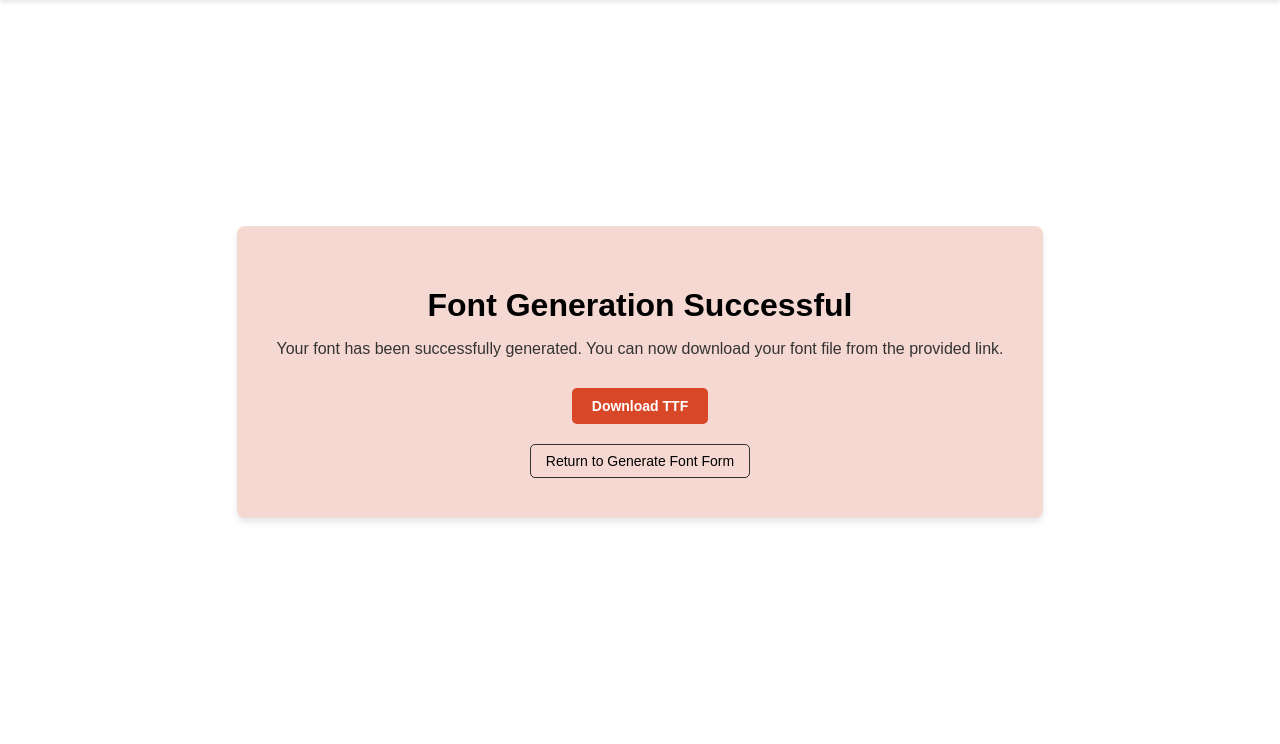
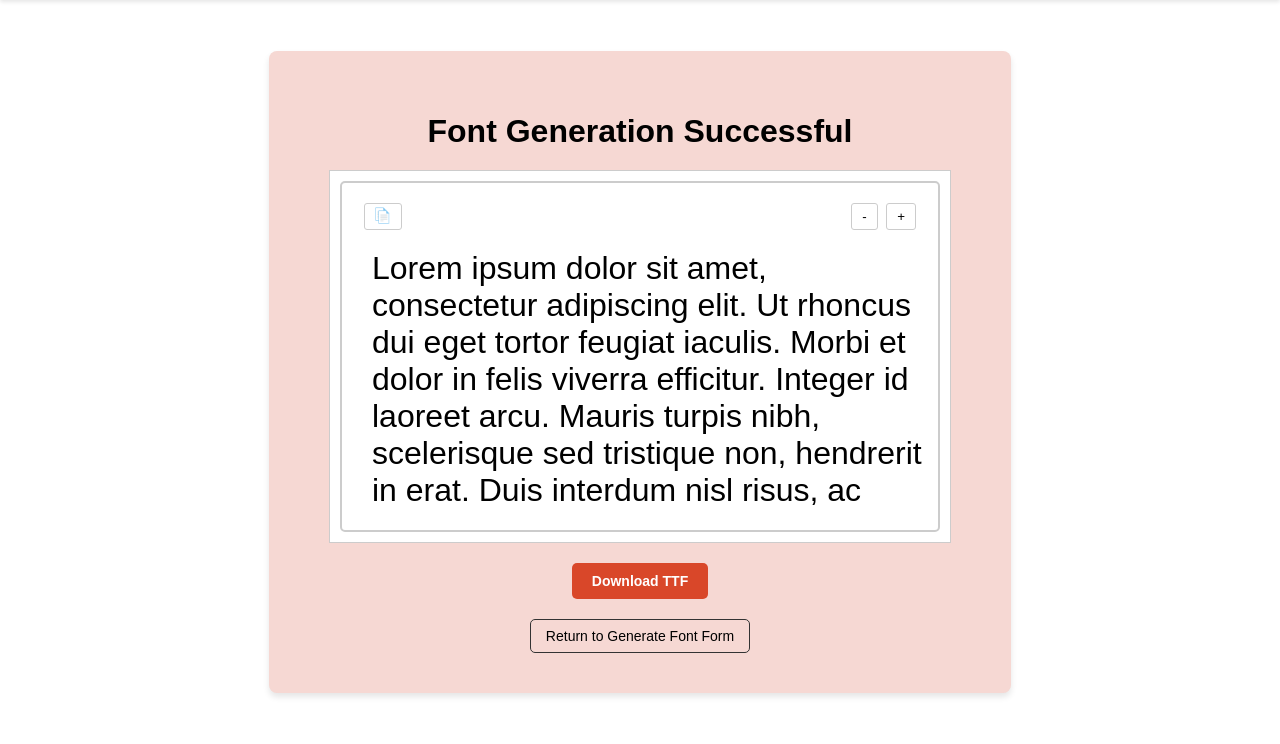
Before and after one commit to mjishnu/font-generation, a Django app: template FontGeneration/app/templates/app/success.html in a window 1280 px wide. Shown: the part 56-800 px from the top of the page. Run offline with Django 5.2, Linux system fonts and the light colour scheme; the template is opened without the code that fills it: most values are stand-ins (such as "Sample title", 1, 10 or a date in 2020).

Commit message:
add preview

```diff
--- a/FontGeneration/app/templates/app/success.html
+++ b/FontGeneration/app/templates/app/success.html
@@ -63,11 +63,118 @@
     .return-button:hover {
       background-color: #f0f0f0;
     }
+
+    .page-container {
+      margin: 20px;
+      padding: 10px;
+      background-color: #fff;
+      border: 1px solid #ccc;
+      width: 100%;
+      max-width: 600px;
+    }
+    .paper-content {
+      width: 100%;
+      height: 250px;
+      padding: 10px;
+      margin: auto;
+      white-space: pre-wrap;
+      word-wrap: break-word;
+      overflow-y: auto;
+      outline: none;
+      direction: ltr;
+      text-align: left;
+    }
+    .paper-content:focus {
+      outline: none;
+      box-shadow: none;
+    }
+    .font-controls {
+      text-align: right;
+      margin-bottom: 10px;
+      display: flex;
+      justify-content: space-between;
+      align-items: center;
+    }
+    .font-button {
+      padding: 5px 10px;
+      margin: 0 2px;
+      border: 1px solid #ccc;
+      border-radius: 3px;
+      background: #fff;
+      cursor: pointer;
+    }
+    .font-button:hover {
+      background: #f0f0f0;
+    }
+    .paper {
+      padding: 20px;
+      border: 2px solid #ccc;
+      border-radius: 5px;
+    }
+    .left-controls {
+      display: flex;
+      gap: 5px;
+    }
   </style>
+  <script>
+    function loadFont() {
+      const fontName = '{{ font_name }}' // From Django view
+      const fontUrl = '{{ download_url }}' // From Django view
+
+      // Create dynamic style element
+      const style = document.createElement('style')
+      style.textContent = '@font-face {' + 'font-family: "' + fontName + '";' + 'src: url("' + fontUrl + '") format("truetype");' + '}'
+      document.head.appendChild(style)
+
+      // Apply font to content
+      const content = document.querySelector('.paper-content')
+      content.style.fontFamily = '"' + fontName + '", sans-serif'
+      content.style.fontSize = '32px'
+    }
+
+    // Load font when document is ready
+    document.addEventListener('DOMContentLoaded', loadFont)
+    function changeFontSize(action) {
+      var content = document.getElementById('note')
+      var currentSize = window.getComputedStyle(content).fontSize
+      var newSize = parseInt(currentSize)
+
+      if (action === 'increase') {
+        newSize += 2
+      } else {
+        newSize -= 2
+      }
+      content.style.fontSize = newSize + 'px'
+    }
+    function copyText() {
+      var content = document.getElementById('note')
+      var text = content.innerText
+      navigator.clipboard.writeText(text).then(function () {
+        var copyButton = document.getElementById('copybtn')
+        copyButton.innerHTML = '✓ Copied!'
+        setTimeout(function () {
+          copyButton.innerHTML = '<span style="font-size: .875em; margin-right: .125em; position: relative; top: -.25em; left: -.125em">📄<span style="position: absolute; top: .25em; left: .25em">📄</span></span>'
+        }, 2000)
+      })
+    }
+  </script>
   <div class="main-container">
     <div class="success-box">
       <h1>Font Generation Successful</h1>
-      <p>Your font has been successfully generated. You can now download your font file from the provided link.</p>
+      <div class="page-container">
+        <div class="paper">
+          <div class="font-controls">
+            <div class="left-controls">
+              <button id="copybtn" onclick="copyText()" class="font-button"><span style="font-size: .875em; margin-right: .125em; position: relative; top: -.25em; left: -.125em">📄<span style="position: absolute; top: .25em; left: .25em">📄</span></span></button>
+            </div>
+            <div class="right-controls">
+              <button onclick="changeFontSize('decrease')" class="font-button">-</button>
+              <button onclick="changeFontSize('increase')" class="font-button">+</button>
+            </div>
+          </div>
+          <div class="paper-content" id="note" contenteditable="true">Lorem ipsum dolor sit amet, consectetur adipiscing elit. Ut rhoncus dui eget tortor feugiat iaculis. Morbi et dolor in felis viverra efficitur. Integer id laoreet arcu. Mauris turpis nibh, scelerisque sed tristique non, hendrerit in erat. Duis interdum nisl risus, ac ultrices ipsum auctor at. Aliquam faucibus iaculis metus sit amet tincidunt. Vestibulum cursus urna vel nunc imperdiet suscipiti.</div>
+        </div>
+      </div>
       <div class="button-container">
         <a href="{{ download_url }}">Download TTF</a>
       </div>
--- /dev/null
+++ b/requirements.txt
@@ -0,0 +1,3 @@
+pillow
+django
+opencv-python
```
Also changed, not shown: FontGeneration/app/views.py (+9 -4 lines).
